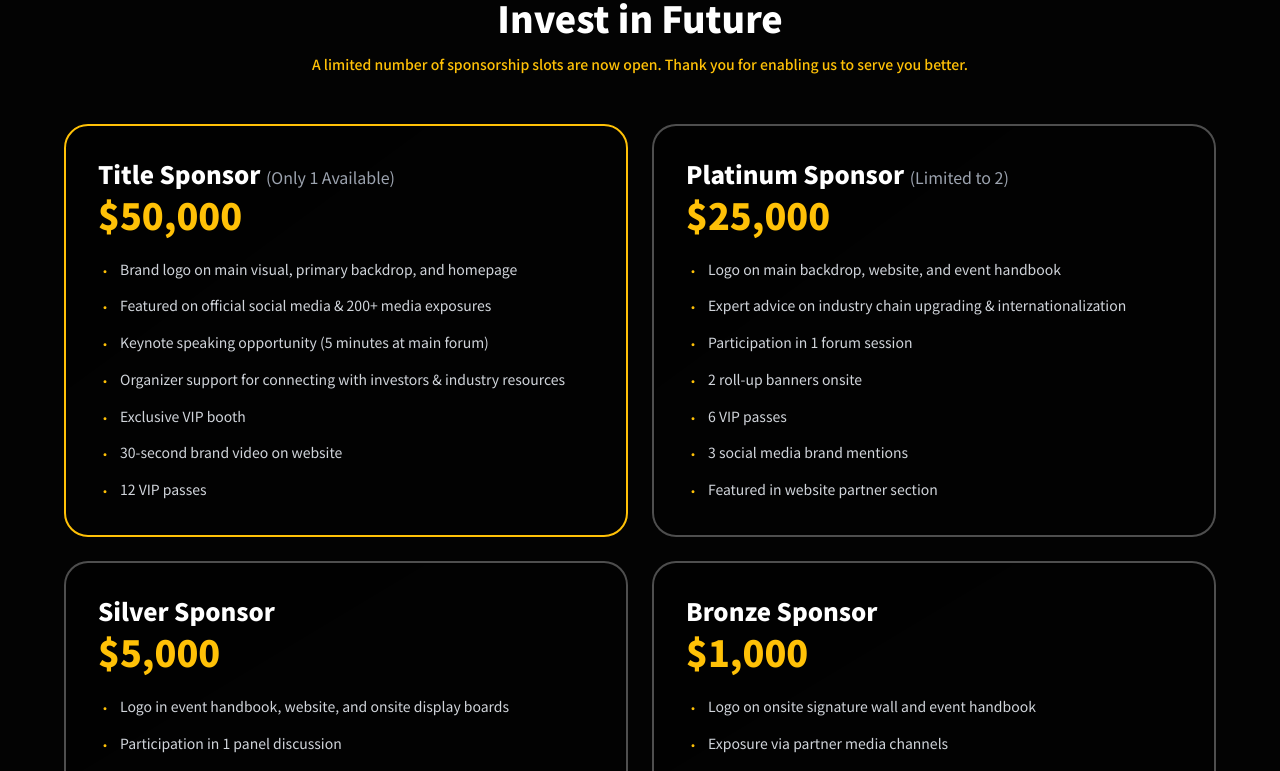
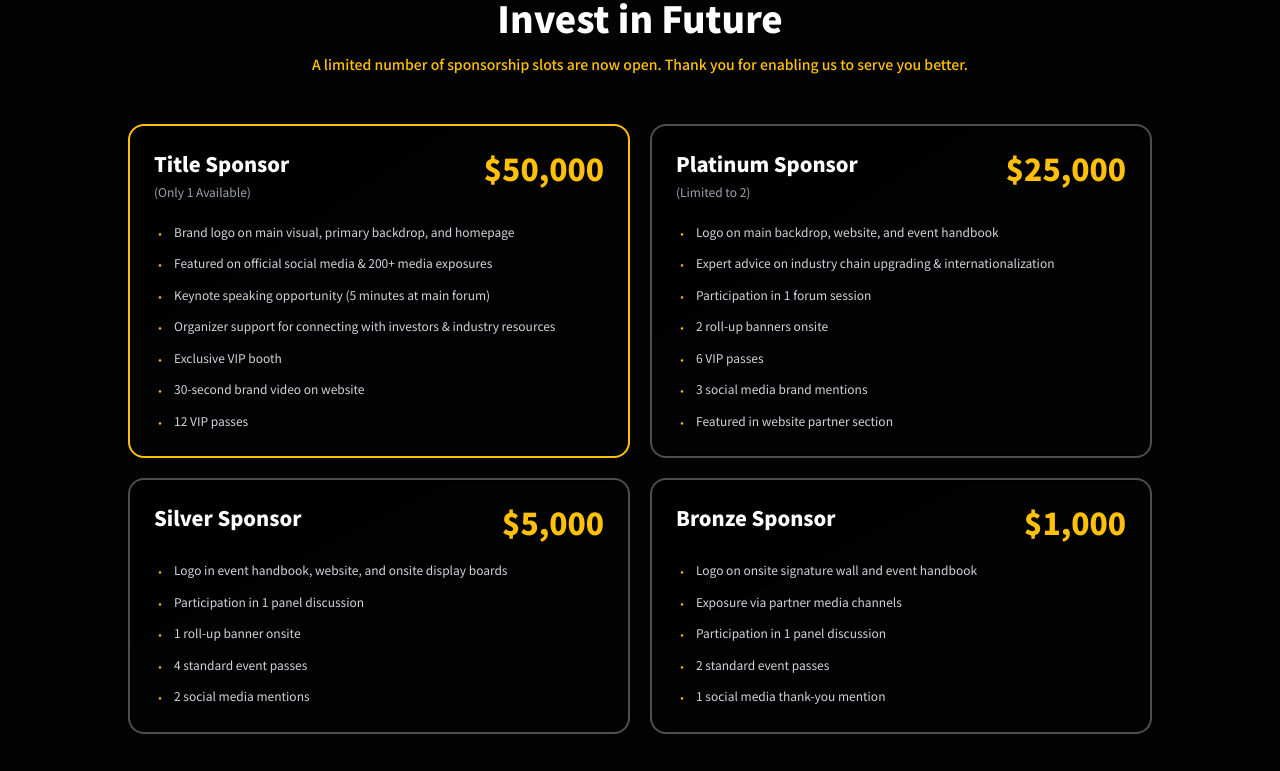
Before and after one commit to Harrison5668/Eventwebsite, a React (Vite) app: page / in a window 1280 px wide. Shown: the part 7260-8031 px from the top of the page. Built offline with nearby package versions, Linux system fonts and the light colour scheme.

Commit message:
Refactor Sponsorship component for improved layout and styling
- Adjusted grid layout and spacing for better visual consistency.
- Updated tier card design with a more compact header and refined typography.
- Enhanced benefits list styling for improved readability.

```diff
--- a/components/Sponsorship.tsx
+++ b/components/Sponsorship.tsx
@@ -109,24 +109,29 @@ const Sponsorship: React.FC<Props> = ({ t, lang }) => {
         </p>
 
         {/* 2x2 Grid Layout */}
-        <div className="grid md:grid-cols-2 gap-6 max-w-6xl mx-auto mb-12">
+        <div className="grid md:grid-cols-2 gap-5 max-w-5xl mx-auto mb-12">
           {tiers.map((tier, idx) => (
             <div
               key={idx}
-              className={`relative overflow-hidden rounded-3xl border-2 ${tier.borderColor} bg-gradient-to-br ${tier.color} backdrop-blur-sm p-8 text-left`}
+              className={`relative overflow-hidden rounded-2xl border-2 ${tier.borderColor} bg-gradient-to-br ${tier.color} backdrop-blur-sm p-6 text-left`}
             >
-              {/* Header */}
-              <div className="mb-6">
-                <h3 className="text-2xl font-black text-white mb-1">
-                  {tier.name} {tier.subtitle && <span className="text-base font-normal text-gray-400">{tier.subtitle}</span>}
-                </h3>
-                <div className="text-4xl font-black text-gold">{tier.price}</div>
+              {/* Header with Price in Top Right */}
+              <div className="flex items-start justify-between mb-5">
+                <div className="flex-1">
+                  <h3 className="text-xl font-black text-white">
+                    {tier.name}
+                  </h3>
+                  {tier.subtitle && (
+                    <span className="text-xs text-gray-400">{tier.subtitle}</span>
+                  )}
+                </div>
+                <div className="text-3xl font-black text-gold ml-4">{tier.price}</div>
               </div>
 
               {/* Benefits List */}
-              <ul className="space-y-3">
+              <ul className="space-y-2.5">
                 {tier.benefits.map((b, bIdx) => (
-                  <li key={bIdx} className="text-sm text-gray-300 flex items-start leading-relaxed">
+                  <li key={bIdx} className="text-xs text-gray-300 flex items-start leading-relaxed">
                     <span className="text-gold mr-2 mt-0.5 flex-shrink-0">•</span>
                     <span>{b}</span>
                   </li>
```
